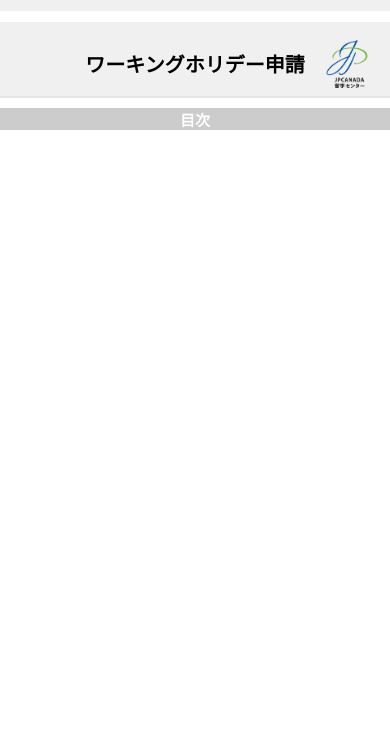
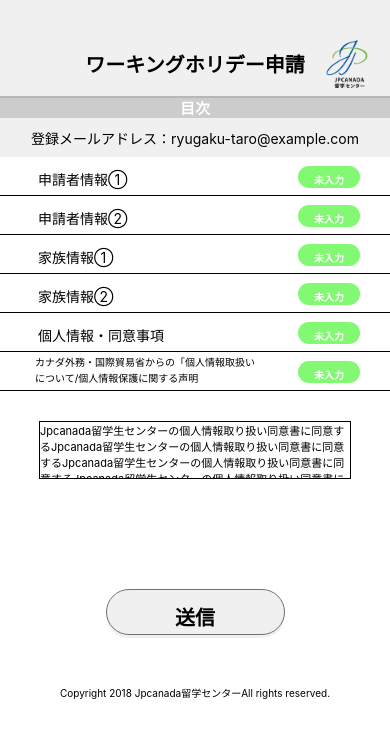
Before and after one commit to ryonz/WorkingHolidayApp, a React Native app: screen / in a window 390 px wide. Shown: the top 738 px of the page. Built offline with nearby package versions, Linux system fonts and the light colour scheme.

Commit message:
Created WHApplyScreen

```diff
--- a/App.js
+++ b/App.js
@@ -1,23 +1,23 @@
 import React from 'react';
-import { StyleSheet, View } from 'react-native';
+import { StyleSheet, View, ScrollView } from 'react-native';
 
 import WHApply from './src/screens/WHApply';
 
 export default class App extends React.Component {
   render() {
     return (
-      <View style={styles.container}>
+      <ScrollView style={styles.container}>
         <WHApply />
-      </View>
+      </ScrollView>
     );
   }
 }
 
 const styles = StyleSheet.create({
   container: {
-    //flex: 1,
-    backgroundColor: '#fff',
-    alignItems: 'center',
-    justifyContent: 'flex-start',
+    flex: 1,
+    //backgroundColor: '#fff',
+    //alignItems: 'center',
+    //justifyContent: 'flex-start',
   },
 });
--- /dev/null
+++ b/src/components/Agreement.js
@@ -0,0 +1,46 @@
+import React from 'react';
+import { StyleSheet, Text, View, TextInput } from 'react-native';
+
+
+class Agreement extends React.Component {
+  constructor(props) {
+    super(props);
+    this.state = {
+      text: 'Jpcanada留学生センターの個人情報取り扱い同意書に同意するJpcanada留学生センターの個人情報取り扱い同意書に同意するJpcanada留学生センターの個人情報取り扱い同意書に同意するJpcanada留学生センターの個人情報取り扱い同意書に同意するJpcanada留学生センターの個人情報取り扱い同意書に同意するJpcanada留学生センターの個人情報取り扱い同意書に同意するJpcanada留学生センターの個人情報取り扱い同意書に同意するJpcanada留学生センターの個人情報取り扱い同意書に同意するJpcanada留学生センターの個人情報取り扱い同意書に同意するJpcanada留学生センターの個人情報取り扱い同意書に同意するJpcanada留学生センターの個人情報取り扱い同意書に同意するJpcanada留学生センターの個人情報取り扱い同意書に同意する'
+
+    };
+  }
+
+  render() {
+    return (
+      <View style={styles.container}>
+        <TextInput
+          style={styles.agreement}
+          multiline
+          numberOfLines={4}
+          value={this.state.text}
+          editable={false}
+        />
+      </View>
+    );
+  }
+}
+
+
+const styles = StyleSheet.create({
+  container: {
+    alignItems: 'center',
+    width: '100%',
+    height: 150,
+  },
+  agreement: {
+    alignSelf: 'center',
+    fontSize: 11,
+    borderWidth: 1,
+    width: '80%'
+  },
+});
+
+export default Agreement;
+
+//        <Text style={styles.agreementText}>Jpcanada留学センターの個人情報取扱い同意書に同意する</Text>
--- /dev/null
+++ b/src/components/HWApplyList.js
@@ -0,0 +1,110 @@
+import React from 'react';
+import { StyleSheet, Text, View } from 'react-native';
+
+class HWApplyList extends React.Component {
+  render() {
+    return (
+
+      <View style={styles.container}>
+
+        <View style={styles.listBox}>
+          <Text style={styles.listBoxText}>
+              申請者情報①
+          </Text>
+          <View style={styles.inputBotton}>
+            <Text style={styles.inputBottonText}>未入力</Text>
+          </View>
+        </View>
+
+        <View style={styles.listBox}>
+          <Text style={styles.listBoxText}>
+              申請者情報②
+          </Text>
+          <View style={styles.inputBotton}>
+            <Text style={styles.inputBottonText}>未入力</Text>
+          </View>
+        </View>
+
+        <View style={styles.listBox}>
+          <Text style={styles.listBoxText}>
+            家族情報①
+          </Text>
+          <View style={styles.inputBotton}>
+            <Text style={styles.inputBottonText}>未入力</Text>
+          </View>
+        </View>
+
+        <View style={styles.listBox}>
+          <Text style={styles.listBoxText}>
+            家族情報②
+          </Text>
+          <View style={styles.inputBotton}>
+            <Text style={styles.inputBottonText}>未入力</Text>
+          </View>
+        </View>
+
+        <View style={styles.listBox}>
+          <Text style={styles.listBoxText}>
+            個人情報・同意事項
+          </Text>
+          <View style={styles.inputBotton}>
+            <Text style={styles.inputBottonText}>未入力</Text>
+          </View>
+        </View>
+
+        <View style={styles.listBox}>
+          <Text style={styles.privacyPolicyCA}>
+            カナダ外務・国際貿易省からの「個人情報取扱い{'\n'}について/個人情報保護に関する声明
+          </Text>
+          <View style={styles.inputBotton}>
+            <Text style={styles.inputBottonText}>未入力</Text>
+          </View>
+        </View>
+      </View>
+    );
+  }
+}
+
+const styles = StyleSheet.create({
+  container: {
+    width: '100%',
+    marginBottom: 30,
+  },
+  listBox: {
+    flexDirection: 'row',
+    justifyContent: 'center',
+    backgroundColor: '#fff',
+    height: 39,
+    borderBottomWidth: 1,
+    borderBottomColor: '#000',
+  },
+  listBoxText: {
+    left: -40,
+    width: '60%',
+    paddingTop: 12,
+  },
+  privacyPolicyCA: {
+    fontSize: 10,
+    lineHeight: 16,
+    paddingTop: 2,
+    left: -50,
+  },
+  inputBotton: {
+    position: 'absolute',
+    width: 62,
+    height: 22,
+    backgroundColor: '#82F873',
+    alignItems: 'center',
+    paddingTop: 6,
+    borderRadius: 17,
+    right: 30,
+    marginTop: 9,
+  },
+  inputBottonText: {
+    fontSize: 10,
+    fontWeight: '900',
+    color: '#fff',
+  },
+});
+
+export default HWApplyList;
--- /dev/null
+++ b/src/components/HWApplyMailBar.js
@@ -0,0 +1,33 @@
+import React from 'react';
+import { StyleSheet, View, Text } from 'react-native';
+
+
+class HWApplyMailBar extends React.Component {
+  render() {
+    return (
+      <View style={styles.container}>
+        <View style={styles.mailBar}>
+          <Text style={styles.mailBarText}>登録メールアドレス：ryugaku-taro@example.com</Text>
+        </View>
+      </View>
+
+    );
+  }
+}
+
+const styles = StyleSheet.create({
+  container: {
+    width: '100%',
+  },
+  mailBar: {
+    height: 39,
+    backgroundColor: '#F0F0F0',
+    alignItems: 'center',
+    paddingTop: 10,
+  },
+  mailBarText: {
+    fontSize: 14,
+  },
+});
+
+export default HWApplyMailBar;
--- /dev/null
+++ b/src/components/SubmitButton.js
@@ -0,0 +1,56 @@
+import React from 'react';
+import { StyleSheet, View, Text } from 'react-native';
+
+class SubmitButton extends React.Component {
+  render() {
+    return (
+      <View style={styles.container}>
+
+        <View style={styles.button}>
+          <Text style={styles.buttonText}>送信</Text>
+        </View>
+
+      </View>
+    );
+  }
+}
+
+
+const styles = StyleSheet.create({
+  container: {
+    alignItems: 'center',
+    marginBottom: 50,
+    marginTop: 18,
+  },
+  button: {
+    alignItems: 'center',
+    width: 179,
+    height: 46,
+    paddingTop: 12,
+    backgroundColor: '#F0F0F0',
+    borderRadius: 23,
+    borderColor: '#707070',
+    borderWidth: 1,
+    shadowColor: '#000000',
+    shadowOffset: {
+      width: 0,
+      height: 3,
+    },
+    shadowRadius: 0,
+    shadowOpacity: 0.06,
+  },
+  buttonText: {
+    fontSize: 20,
+    fontWeight: '900',
+
+  },
+
+});
+
+export default SubmitButton;
+
+/*
+position: 'absolute',
+bottom: 50,
+right: 98,
+*/
--- a/src/components/WHApplyBar.js
+++ b/src/components/WHApplyBar.js
@@ -25,20 +25,16 @@
 
 const styles = StyleSheet.create({
   container: {
-    flex: 1,
     width: '100%',
-    backgroundColor: 'blue',
-    alignItems: 'center',
-    justifyContent: 'center',
+    zIndex: 10,
   },
   headerHWApply: {
-    position: 'absolute',
     backgroundColor: '#F0F0F0',
     width: '100%',
     height: 96,
+    top: 0,
     justifyContent: 'center',
     alignItems: 'center',
-    top: 0,
     shadowColor: '#000000',
     shadowOffset: {
       width: 0,
@@ -54,7 +50,6 @@
   },
   headerImage: {
     position: 'absolute',
-    alignItems: 'center',
     width: 48,
     height: 48,
     top: 40,
--- /dev/null
+++ b/src/elements/Copyrights.js
@@ -0,0 +1,23 @@
+import React from 'react';
+import { StyleSheet, View, Text } from 'react-native';
+
+const Copyrights = (props) => {
+  return (
+    <View style={styles.container}>
+      <Text style={styles.copyright}>Copyright 2018 Jpcanada留学センターAll rights reserved.</Text>
+    </View>
+  );
+};
+
+const styles = StyleSheet.create({
+  container: {
+    alignItems: 'center',
+  },
+  copyright: {
+    fontSize: 10,
+    paddingBottom: 10,
+    alignSelf: 'center',
+  },
+});
+
+export default Copyrights;
--- a/src/elements/WHApplyIndexBar.js
+++ b/src/elements/WHApplyIndexBar.js
@@ -1,6 +1,42 @@
 import React from 'react';
 import { StyleSheet, Text, View } from 'react-native';
 
+//状態を持たせる必要がないので、Functional Componentに設定
+const WHApplyIndexBar = (props) => {
+  return (
+    <View style={styles.container}>
+      <View style={styles.headerIndexBar}>
+        <Text style={styles.indexTitle}>目次</Text>
+      </View>
+    </View>
+  );
+};
+
+const styles = StyleSheet.create({
+  container: {
+    width: '100%',
+  },
+  headerIndexBar: {
+    backgroundColor: '#CCCCCC',
+    justifyContent: 'center',
+    alignItems: 'center',
+    width: '100%',
+    height: 22,
+  },
+  indexTitle: {
+    fontSize: 15,
+    fontWeight: '900',
+    color: '#fff',
+  },
+
+});
+
+export default WHApplyIndexBar;
+
+
+
+
+/*
 class WHApplyIndexBar extends React.Component {
   render() {
     return (
@@ -13,26 +49,6 @@
   }
 }
 
-const styles = StyleSheet.create({
-  container: {
-    flex: 1,
-    width: '100%',
-    backgroundColor: '#fff',
-  },
-  headerIndexBar: {
-    backgroundColor: '#CCCCCC',
-    justifyContent: 'center',
-    alignItems: 'center',
-    width: '100%',
-    height: 22,
-    top: 97,
-  },
-  indexTitle: {
-    fontSize: 15,
-    fontWeight: '900',
-    color: '#fff',
-  },
 
-});
 
-export default WHApplyIndexBar;
+*/
--- a/src/screens/WHApply.js
+++ b/src/screens/WHApply.js
@@ -1,8 +1,13 @@
 import React from 'react';
-import { StyleSheet, Text, View } from 'react-native';
+import { StyleSheet, View } from 'react-native';
 
 import WHApplyBar from '../components/WHApplyBar';
 import WHApplyIndexBar from '../elements/WHApplyIndexBar';
+import HWApplyMailBar from '../components/HWApplyMailBar';
+import HWApplyList from '../components/HWApplyList';
+import SubmitButton from '../components/SubmitButton';
+import Copyrights from '../elements/Copyrights';
+import Agreement from '../components/Agreement';
 
 class WHApply extends React.Component {
   render() {
@@ -10,6 +15,11 @@
       <View style={styles.container}>
         <WHApplyBar />
         <WHApplyIndexBar />
+        <HWApplyMailBar />
+        <HWApplyList />
+        <Agreement />
+        <SubmitButton />
+        <Copyrights />
       </View>
     );
   }
@@ -17,11 +27,13 @@
 
 const styles = StyleSheet.create({
   container: {
+    flex: 1,
     width: '100%',
-    backgroundColor: '#fff',
-    alignItems: 'center',
-    justifyContent: 'flex-start',
   },
 });
 
 export default WHApply;
+
+/*
+
+*/
```
Also changed, not shown: src/components/Logout.js (added, +11 -0 lines).
